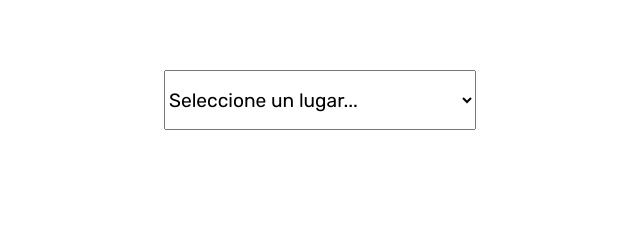
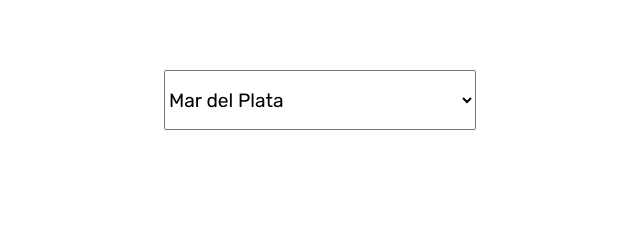
Before and after one commit to queondatodotranqui/WeatherApp, a plain HTML site: page index.html in a window 1280 px wide. Shown: the part 250-490 px from the top of the page, 576-1216 px from the left. Drawn offline with Linux system fonts and the light colour scheme.

Commit message:
Update index.html

```diff
--- a/index.html
+++ b/index.html
@@ -41,8 +41,7 @@
                     <option value="6"> Domingo</option>
                 </select>
                 <select id="lugares">
-                    <option selected> Seleccione un lugar...</option>
-                    <option value="0"> Mar del Plata </option>
+                    <option value="0" selected> Mar del Plata </option>
                     <option value="1"> CABA</option>
                     <option value="2"> Corrientes</option>
                     <option value="3"> Bariloche</option>
```
